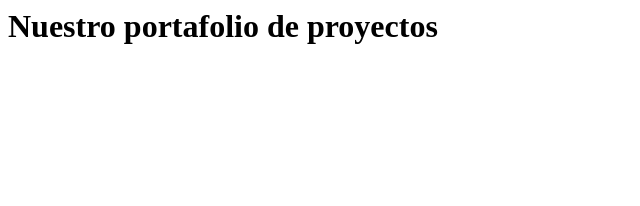
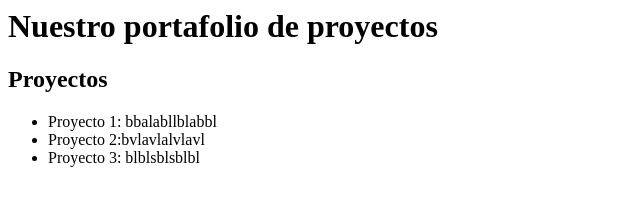
Before and after one commit to bochoita/portafolio-equipo, a plain HTML site: page index.html in a window 1280 px wide. Shown: the whole page, without its empty margins (0-640 px from the left). Drawn offline with Linux system fonts and the light colour scheme.

Commit message:
Agregar sección de proyectos

```diff
--- a/index.html
+++ b/index.html
@@ -1 +1,9 @@
 <h1>Nuestro portafolio de proyectos</h1>
+<section id="proyectos">
+    <h2>Proyectos</h2>
+    <ul>
+        <li>Proyecto 1: bbalabllblabbl</li>
+        <li>Proyecto 2:bvlavlalvlavl</li>
+        <li>Proyecto 3: blblsblsblbl</li>
+    </ul>
+</section>
```
